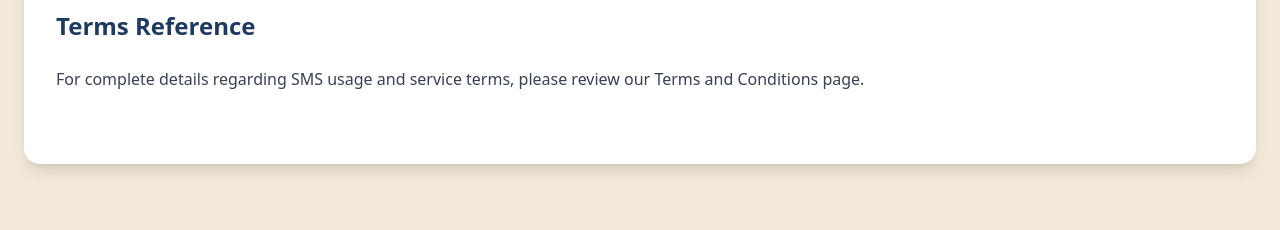
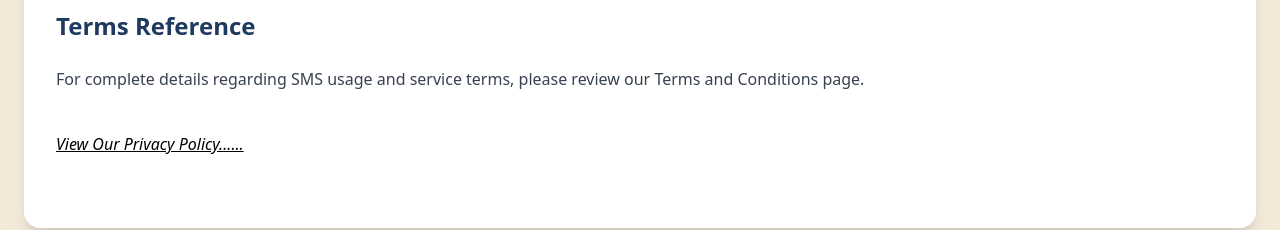
Before and after one commit to officialsanju2004/NorthstarAutologistics, a React (Vite) app in the folder client/: page /termsAndConditions in a window 1280 px wide. Shown: the part 2180-2410 px from the top of the page. Built offline with nearby package versions, Linux system fonts and the light colour scheme.

Commit message:
Update TermsAndConditions.jsx

```diff
--- a/client/src/Components/TermsAndConditions.jsx
+++ b/client/src/Components/TermsAndConditions.jsx
@@ -221,6 +221,12 @@ export default function TermsAndConditions() {
 
                                 </div>
 
+                                <div className="mb-10">
+                                    <a href="/privacy-policy"><i className="underline">View Our Privacy Policy......</i></a>
+
+
+                                </div>
+
 
 
 
```
